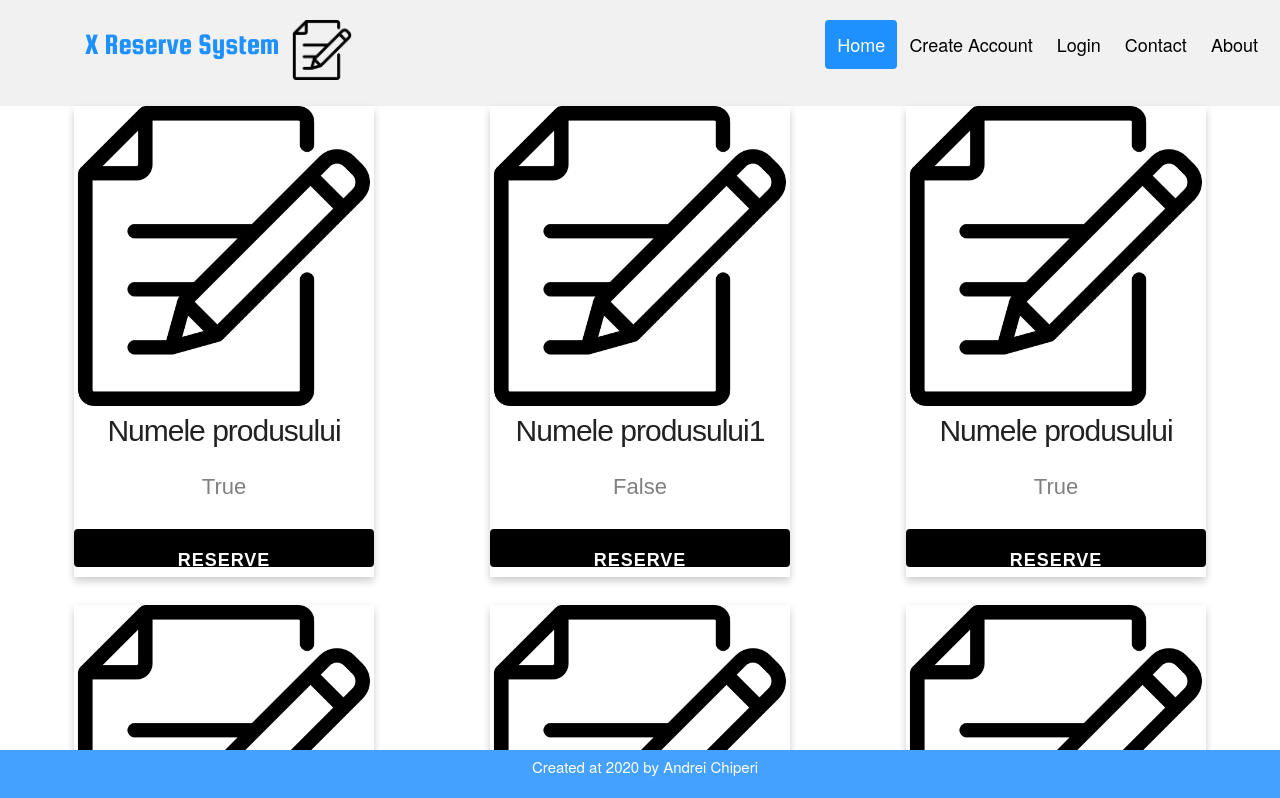
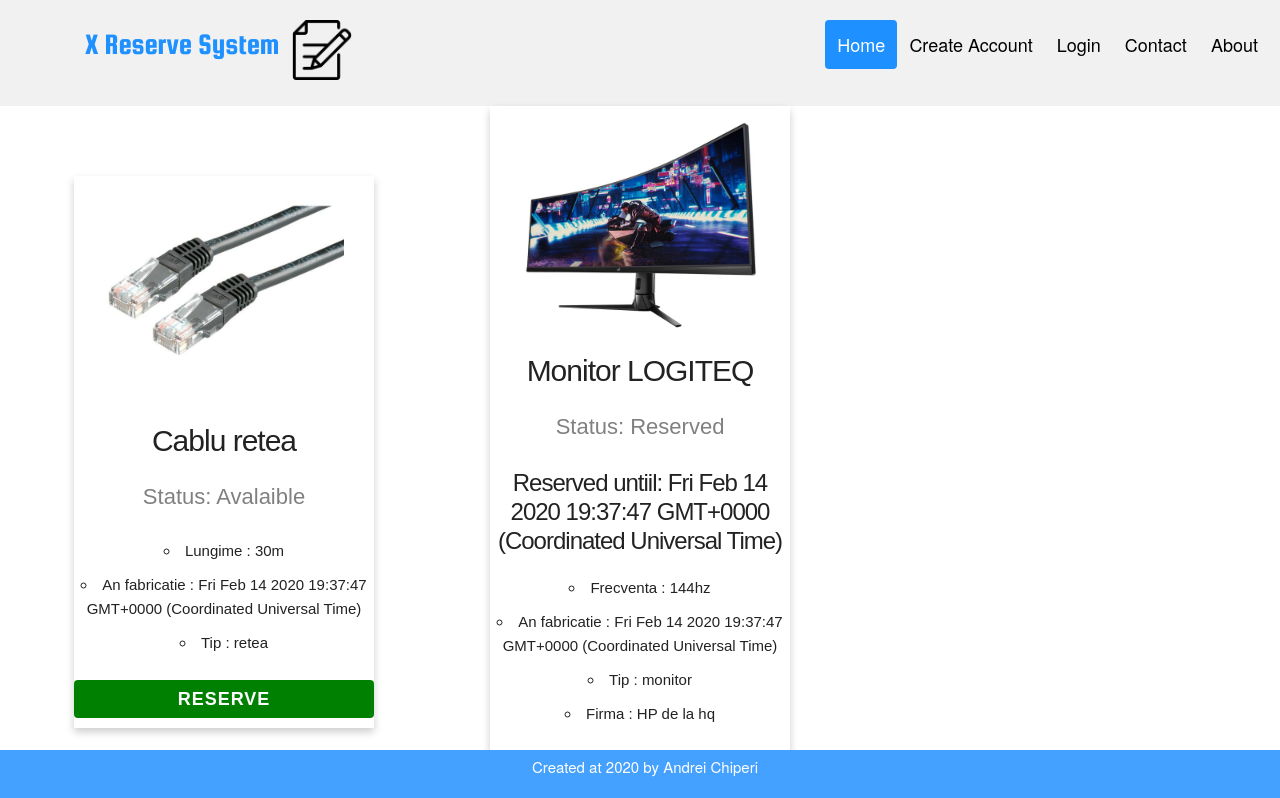
Before and after one commit to chiperiandrei/XRS, a React (Create React App) app in the folder xrs-front-end/: page /search in a window 1280 px wide. Shown: the top 798 px of the page. Built offline with nearby package versions, Linux system fonts and the light colour scheme.

Commit message:
update saptamana 11

```diff
--- a/xrs-front-end/src/assets/styles/Product.js
+++ b/xrs-front-end/src/assets/styles/Product.js
@@ -9,12 +9,12 @@
 export const PriceProduct=styled.p`
 color: grey;
   font-size: 22px;`;
-export const ContainerButton=styled.button`
+export const ContainerButtonAvalaible=styled.button`
 border: none;
 outline: 0;
-padding: 12px;
+padding: 0px;
 color: white;
-background-color: #000;
+background-color: green;
 text-align: center;
 cursor: pointer;
 width: 100%;
@@ -22,3 +22,15 @@
 &:hover{
     opacity: 0.7;
 }`;
+export const ContainerButtonNotAvalaible=styled.button`
+border: none;
+outline: 0;
+padding: 0px;
+color: white;
+background-color: red;
+text-align: center;
+cursor: pointer;
+width: 100%;
+font-size: 18px;`;
+export const ImgProduct=styled.img`width:80%`;
+export const ReservedDate=styled.h1`font-size:x-large`;
--- a/xrs-front-end/src/assets/styles/ProductSearchPage.js
+++ b/xrs-front-end/src/assets/styles/ProductSearchPage.js
@@ -2,4 +2,5 @@
 export const ContainerProducts=styled.div`
 display:grid;
 grid-template-columns: 35% 30% 35%;
-grid-row-gap: 2%;`;
+grid-row-gap: 2%;
+height:100%;`;
--- a/xrs-front-end/src/components/Product.js
+++ b/xrs-front-end/src/components/Product.js
@@ -1,8 +1,12 @@
 import React from "react";
-import {ContainerProduct,PriceProduct,ContainerButton,} from '../assets/styles/Product'
+import {ContainerProduct,PriceProduct,ContainerButtonNotAvalaible,ContainerButtonAvalaible,ImgProduct,ReservedDate} from '../assets/styles/Product'
 
 const Product = props => {
     console.log(props.infos)
-    return <ContainerProduct><img src={require('../assets/img/logo.png')} alt='example of product' width="100%"/><h1>{props.infos.name}</h1><PriceProduct>{props.infos.avalaible}</PriceProduct><ContainerButton>Reserve</ContainerButton></ContainerProduct>
+    const specs = props.infos.specs.map(specname => <li>{specname[0]} : {specname[1]}</li>)
+    if(props.infos.avalaible===true)
+        return <ContainerProduct><ImgProduct src={require('../assets/img/cablu_retea.jpg')} alt='example of product'></ImgProduct><h1>{props.infos.name}</h1><PriceProduct>Status: Avalaible</PriceProduct><ul>{specs}</ul><ContainerButtonAvalaible>Reserve</ContainerButtonAvalaible></ContainerProduct>
+    else  return <ContainerProduct><ImgProduct src={require('../assets/img/monitor.jpg')} alt='example of product'></ImgProduct><h1>{props.infos.name}</h1><PriceProduct>Status: Reserved</PriceProduct><ReservedDate>Reserved untiil: {props.infos.date_until_reserved}</ReservedDate><ul>{specs}</ul><ContainerButtonNotAvalaible disabled>Reserved</ContainerButtonNotAvalaible></ContainerProduct>
+
 };
 export default Product;
--- a/xrs-front-end/src/pages/ProductSearch.js
+++ b/xrs-front-end/src/pages/ProductSearch.js
@@ -7,17 +7,29 @@
 
 const ProductSearch = props => {
     const data = {
-        name : "Numele produsului",
-        avalaible : "True",
-        image_url : "../assets/img/logo.png"
+        name : "Cablu retea",
+        specs : [
+            ["Lungime ","30m"],
+            ["An fabricatie",Date(Date.now()).toString()],
+            ["Tip", "retea"]
+        ],
+        avalaible : true,
+        image_url : '../assets/img/cablu_retea.jpg'
     }
     const datano = {
-        name : "Numele produsului1",
-        avalaible : "False",
-        image_url : "../assets/img/logo.png"
+        name : "Monitor LOGITEQ",
+        specs : [
+            ["Frecventa ","144hz"],
+            ["An fabricatie",Date(Date.now()).toString()],
+            ["Tip", "monitor"],
+            ["Firma", "HP de la hq"]
+        ],
+        avalaible : false,
+        image_url : '../assets/img/monitor.jpg',
+        date_until_reserved : Date(Date.now()).toString()
     }
     return [<Header companyname="X"/>,
-        <ContainerProducts><Product infos={data}/><Product infos={datano}/><Product infos={data}/><Product infos={data}/><Product infos={datano}/><Product infos={datano}/><Product infos={data}/><Product infos={data}/><Product infos={data}/></ContainerProducts>,
+        <ContainerProducts><Product infos={data}/><Product infos={datano}/></ContainerProducts>,
         <Footer datecreated='2020' authorname='Andrei Chiperi'/>]
 };
 export default ProductSearch;
```
Also changed, not shown: xrs-front-end/src/components/Register.js (+30 -25 lines), xrs-front-end/src/assets/img/cablu_retea.jpg (added), xrs-front-end/src/assets/img/monitor.jpg (added), xrs-front-end/src/components/Header.js (line endings or trailing spaces).
